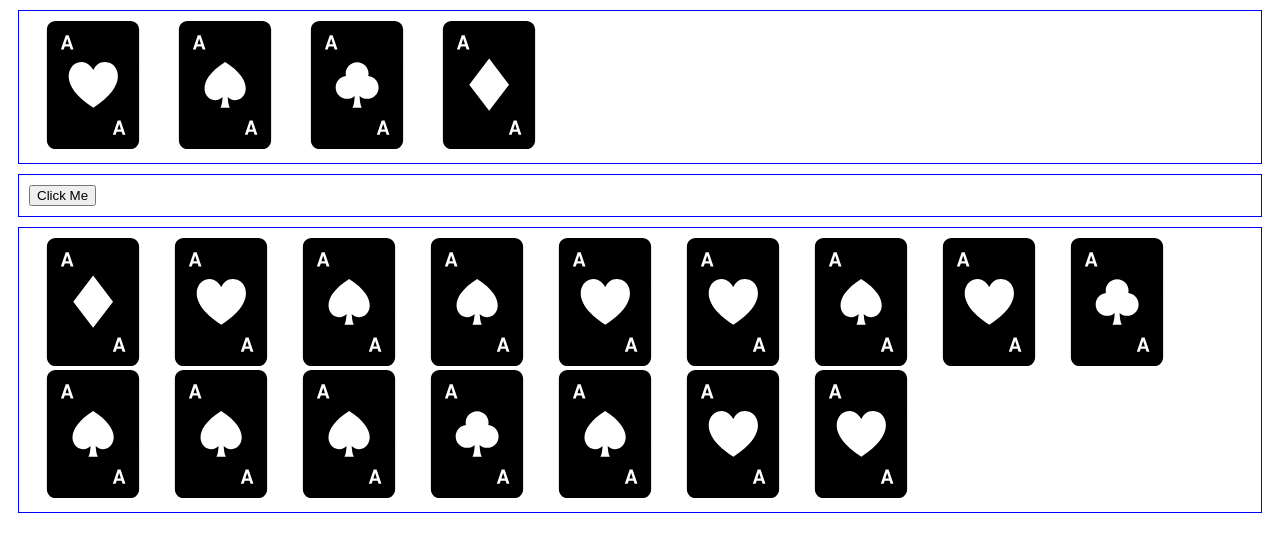
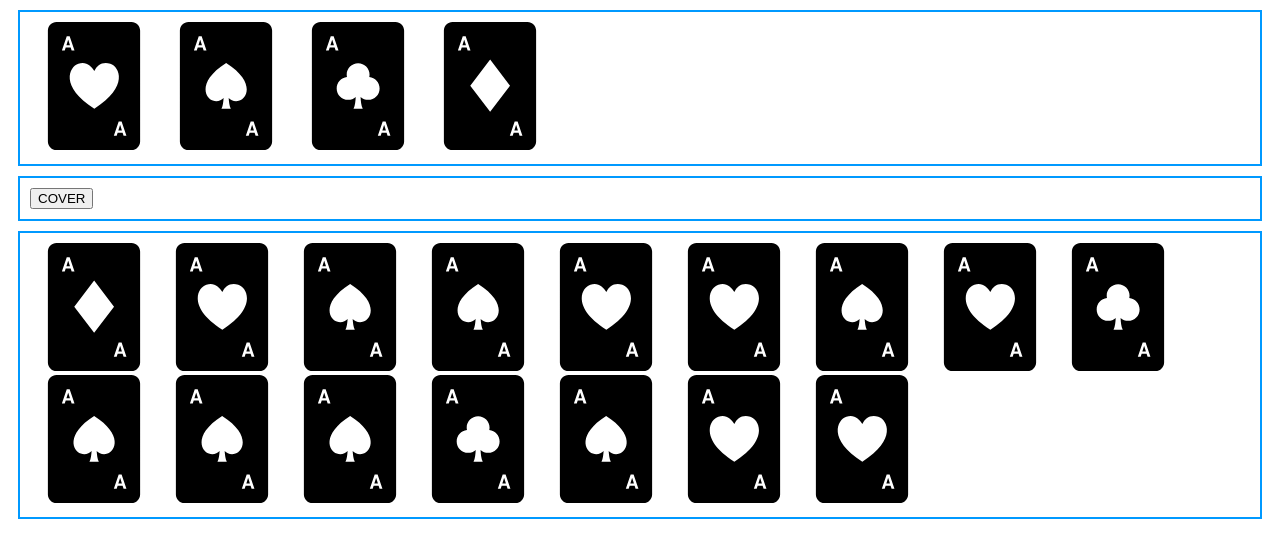
Before and after one commit to Yang-chen-chih/ip2019s, a plain HTML site: page portfolio/labs/lab04/index.html in a window 1280 px wide. Drawn offline with Linux system fonts and the light colour scheme.

Commit message:
Add files via upload

```diff
--- a/portfolio/labs/lab04/index.html
+++ b/portfolio/labs/lab04/index.html
@@ -1,7 +1,7 @@
 <!DOCTYPE html>
 <html>
 <head>
-    <title>配對遊戲</title>
+    <title>match game</title>
     <link rel="stylesheet" type="text/css" href="./mystyle.css">
     <script src="./jquery-3.4.1.min.js"></script>
     <script src="./lab.js"></script>
@@ -15,7 +15,7 @@
   </div>
 
   <div>
-      <button type='button' id='b1'>Click Me</button>
+      <button type='button' id='b1'>COVER</button>
   </div>
 
   <div id="d2"></div>
--- a/portfolio/labs/lab04/lab.js
+++ b/portfolio/labs/lab04/lab.js
@@ -8,6 +8,7 @@ $(function() {
                'joker-card.svg'];
 
 for (var i = 0; i < 16; i++){
+
   var r =  Math.floor((Math.random() * 4));
 
   $('#d2').append('<img class="issue" src="./' + card[r] +  '">');
@@ -18,7 +19,7 @@ for (var i = 0; i < 16; i++){
      $('#d2').html('');
 
     for (var i = 0; i < 16; i++){
-      var r = Math.floor((Math.random() * 4));
+         var r = Math.floor((Math.random() * 4));
 
       $('#d2').append('<img src="./joker-card.svg">');
     }
--- a/portfolio/labs/lab04/mystyle.css
+++ b/portfolio/labs/lab04/mystyle.css
@@ -5,7 +5,7 @@ img {
 }
 
 div {
-  border: solid 1px blue;
+  border: solid 2px rgb(0, 153, 255);
   margin: 10px;
   padding: 10px;
 }
```
